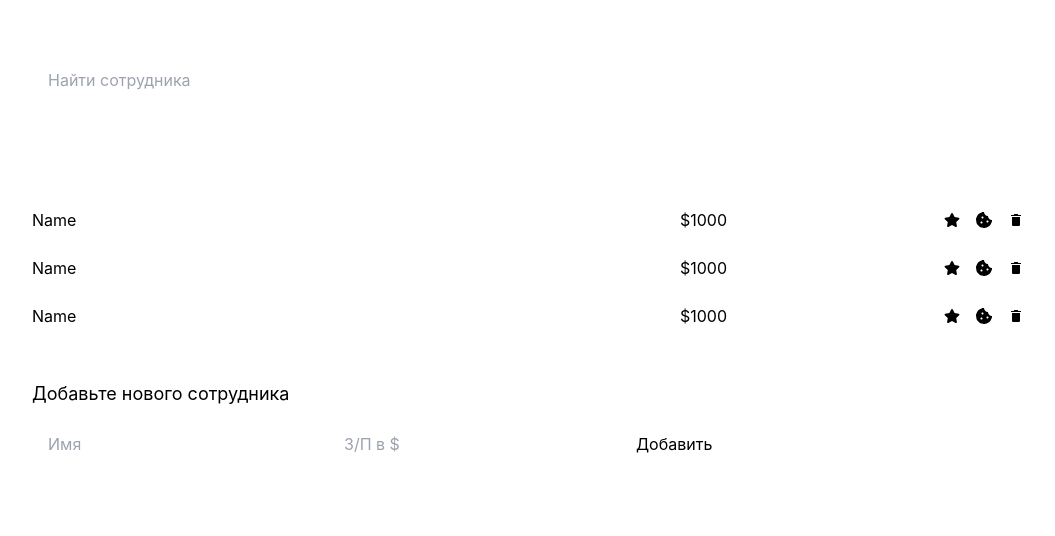
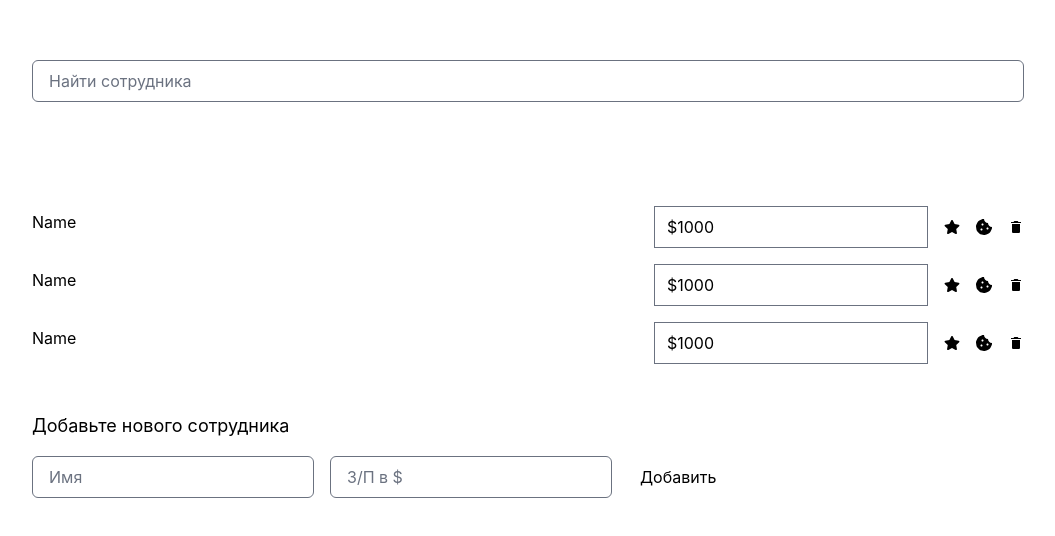
Before and after one commit to sergWP/employees_template, a React (Create React App) app: page / in a window 1280 px wide. Shown: the part 124-660 px from the top of the page, without its empty margins (112-1167 px from the left). Built offline with nearby package versions, Linux system fonts and the light colour scheme.

Commit message:
config upgate

```diff
--- a/package.json
+++ b/package.json
@@ -3,11 +3,13 @@
   "version": "0.1.0",
   "private": true,
   "dependencies": {
+    "@tailwindcss/forms": "^0.4.0",
     "@testing-library/jest-dom": "^5.14.1",
     "@testing-library/react": "^12.0.0",
     "@testing-library/user-event": "^13.2.1",
     "react": "^17.0.2",
     "react-dom": "^17.0.2",
+    "react-icons": "^4.3.1",
     "react-scripts": "5.0.0",
     "stylelint-config-recommended": "^6.0.0",
     "web-vitals": "^2.1.0"
--- a/tailwind.config.js
+++ b/tailwind.config.js
@@ -5,5 +5,7 @@ module.exports = {
   theme: {
     extend: {},
   },
-  plugins: [],
+  plugins: [
+    require('@tailwindcss/forms')
+  ],
 }
```
Also changed, not shown: 1 other file (tests, documents, lock files or other folders).
